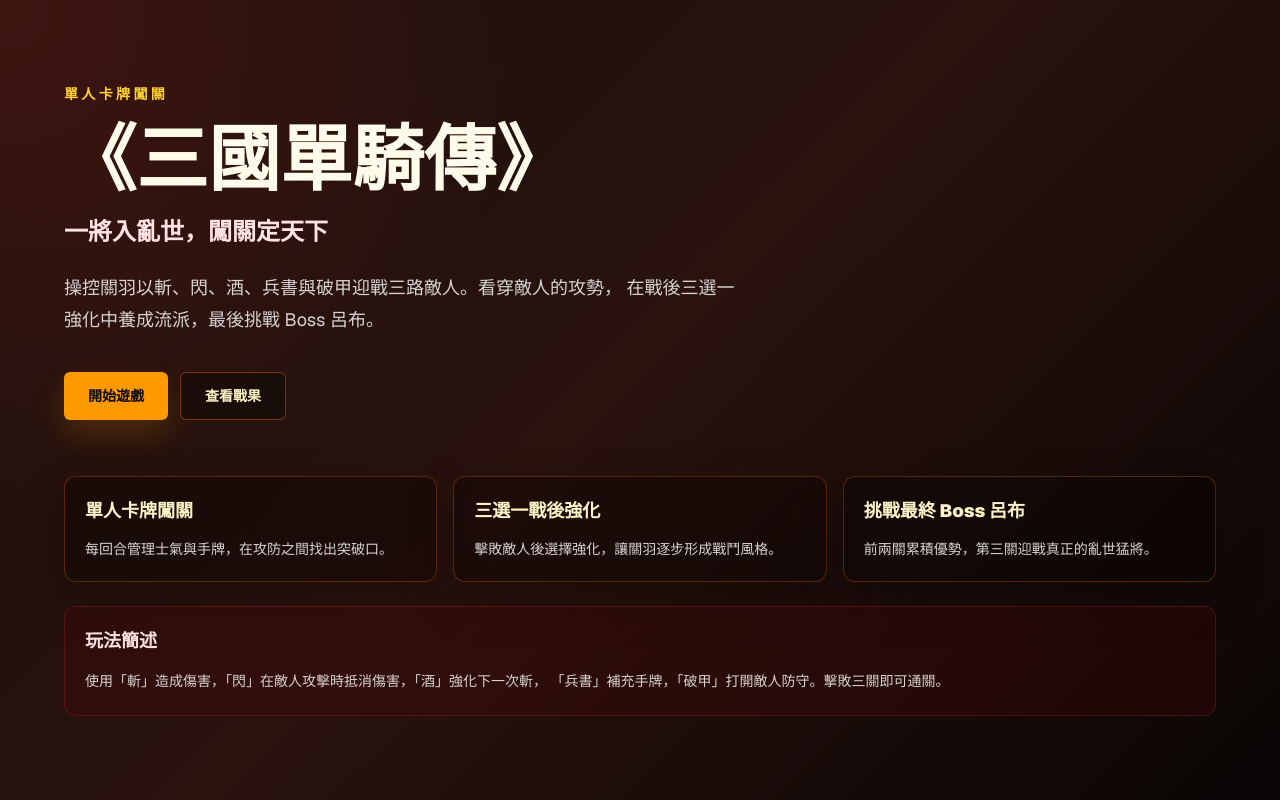
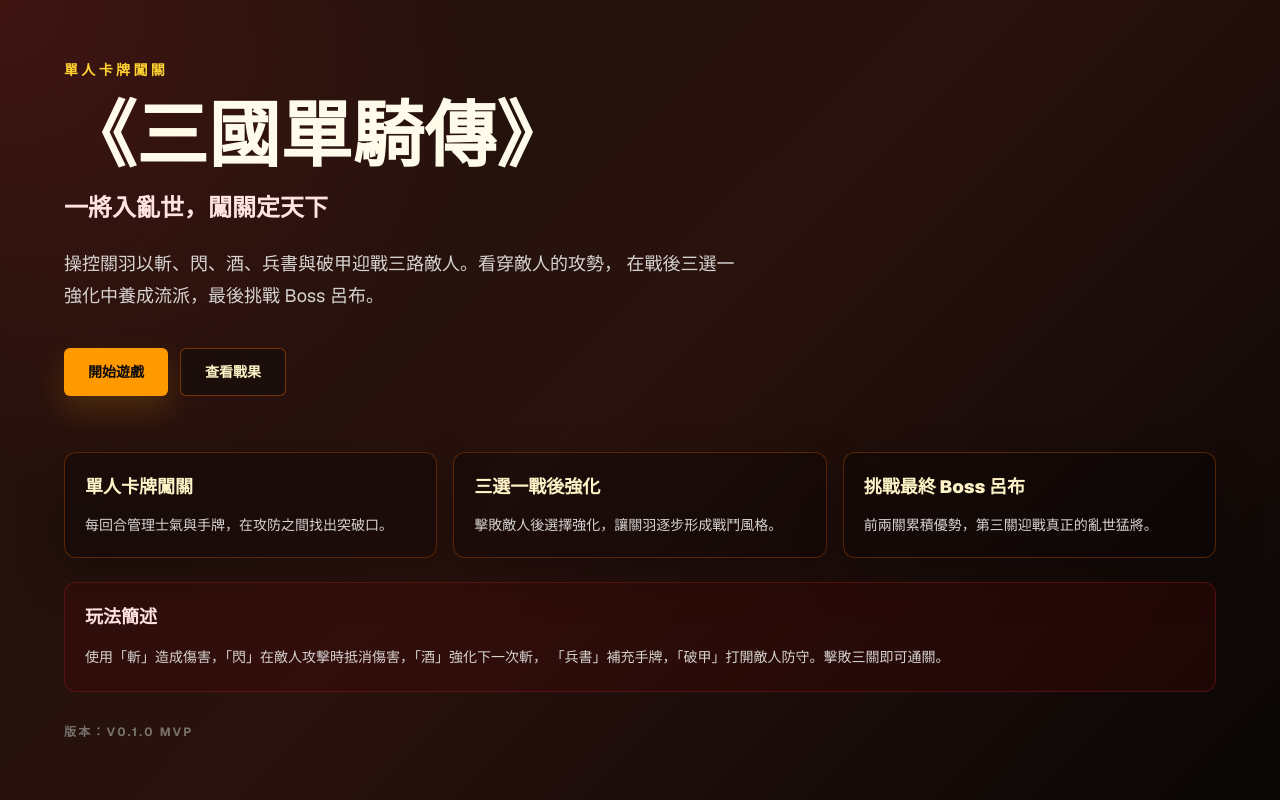
Before and after one commit to sherman0769/sangoku-solo-card-game, a Next.js app: page / in a window 1280 px wide. Built offline with nearby package versions, Linux system fonts and the light colour scheme.

Commit message:
Polish online QA for v0.1.0 MVP

```diff
--- a/app/page.tsx
+++ b/app/page.tsx
@@ -57,6 +57,9 @@ export default function Home() {
             「兵書」補充手牌，「破甲」打開敵人防守。擊敗三關即可通關。
           </p>
         </section>
+        <p className="mt-8 text-xs font-bold uppercase tracking-[0.18em] text-stone-500">
+          版本：v0.1.0 MVP
+        </p>
       </section>
     </main>
   );
--- a/components/GameBoard.tsx
+++ b/components/GameBoard.tsx
@@ -376,6 +376,9 @@ export default function GameBoard() {
             </InfoPanel>
           </div>
         </section>
+        <footer className="mt-8 pb-2 text-center text-xs font-bold uppercase tracking-[0.18em] text-stone-500">
+          版本：v0.1.0 MVP
+        </footer>
       </div>
     </main>
   );
```
Also changed, not shown: 1 other file (tests, documents, lock files or other folders).
